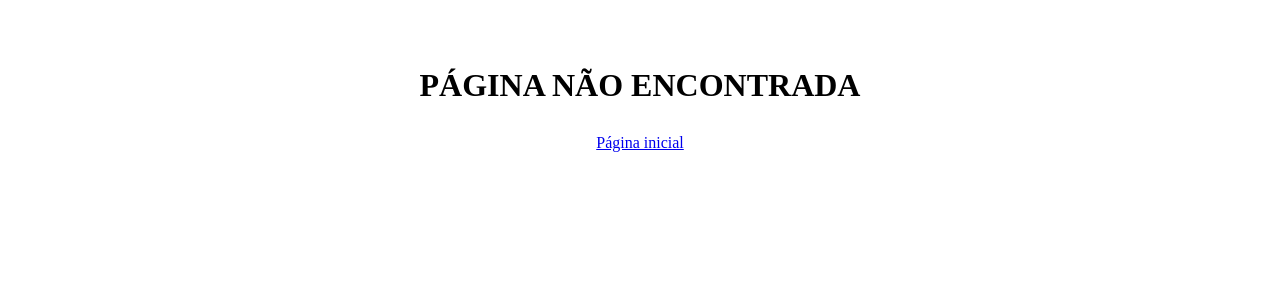
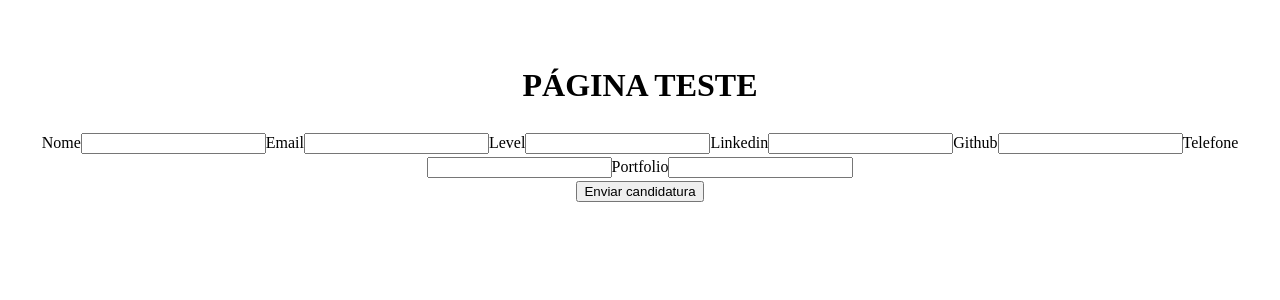
Before and after one commit to banco-de-talentos/banco-de-talentos, a React (Vite) app in the folder frontend/: page /page-test in a window 1280 px wide. Shown: the top 300 px of the page. Built offline with nearby package versions, Linux system fonts and the light colour scheme; no server answers.

Commit message:
feat: adição de página para testes de requisições à api

```diff
--- /dev/null
+++ b/frontend/src/pages/TestPage.tsx
@@ -0,0 +1,48 @@
+import { useState } from "react"
+import { api } from "../services/api"
+
+export default function TestPage() {
+
+  const [nome, setName] = useState('');
+  const [email, setEmail] = useState('');
+  const [level, setLevel] = useState('');
+  const [linkedin, setLinkedin] = useState('');
+  const [github, setGithub] = useState('');
+  const [telefone, setTelefone] = useState('');
+  const [portfolio, setPortfolio] = useState('');
+
+  const sendData = async () => {
+    await api.post('/finish', {nome, email, level, linkedin, github, telefone, portfolio})
+    .then((response) => response.data)
+      .catch((error: { response: { data: any; }; }) => {
+        console.log(error.response.data);
+      });
+  }
+  return (
+    <div>
+      <h1>
+        PÁGINA TESTE
+      </h1>
+      <section>
+        <form>
+          <label htmlFor="Nome">Nome</label>
+          <input type="text" id="Nome" onChange={ ({ target }) => setName(target.value) } />
+          <label htmlFor="Email">Email</label>
+          <input type="text" id="Email" onChange={ ({ target }) => setEmail(target.value) } />
+          <label htmlFor="Level">Level</label>
+          <input type="text" id="Level" onChange={ ({ target }) => setLevel(target.value) } />
+          <label htmlFor="Linkedin">Linkedin</label>
+          <input type="text" id="Linkedin" onChange={ ({ target }) => setLinkedin(target.value) } />
+          <label htmlFor="Github">Github</label>
+          <input type="text" id="Github" onChange={ ({ target }) => setGithub(target.value) } />
+          <label htmlFor="Telefone">Telefone</label>
+          <input type="text" id="Telefone" onChange={ ({ target }) => setTelefone(target.value) } />
+          <label htmlFor="Portfolio">Portfolio</label>
+          <input type="text" id="Portfolio" onChange={ ({ target }) => setPortfolio(target.value) } />
+        </form>
+        <button type="submit" onClick={() => { console.log(nome, email, level, linkedin, github, telefone, portfolio);
+         sendData()}}> Enviar candidatura</button>
+      </section>
+    </div>
+  )
+}
--- a/frontend/src/routes/router.tsx
+++ b/frontend/src/routes/router.tsx
@@ -3,6 +3,7 @@ import PageForm2 from '../pages/PageForm2';
 import PageForm3 from '../pages/PageForm3';
 import PageForm4 from '../pages/PageForm4';
 import PageForm5 from '../pages/PageForm5';
+import TestPage from '../pages/TestPage';
 import PageNotFound from '../pages/PageNotFound';
 import { Routes, Route } from 'react-router-dom';
 
@@ -14,6 +15,7 @@ export default function PageRouter() {
       <Route path="/page03" element={ <PageForm3/> }/>
       <Route path="/page04" element={ <PageForm4/> }/>
       <Route path="/page05" element={ <PageForm5/> }/>
+      <Route path="/page-test" element={ <TestPage/> }/>
       <Route path="*" element={ <PageNotFound/> }/>
     </Routes>
   )
```
